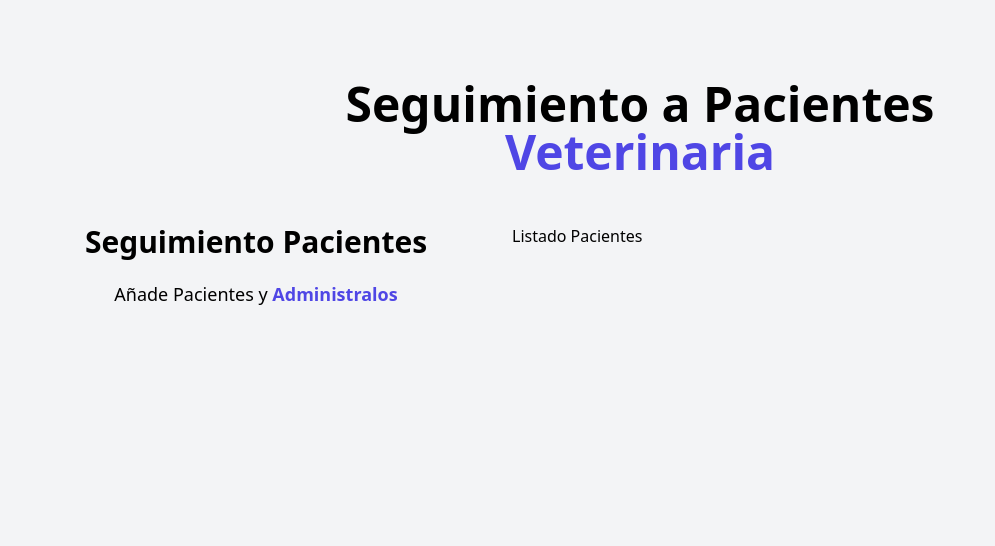
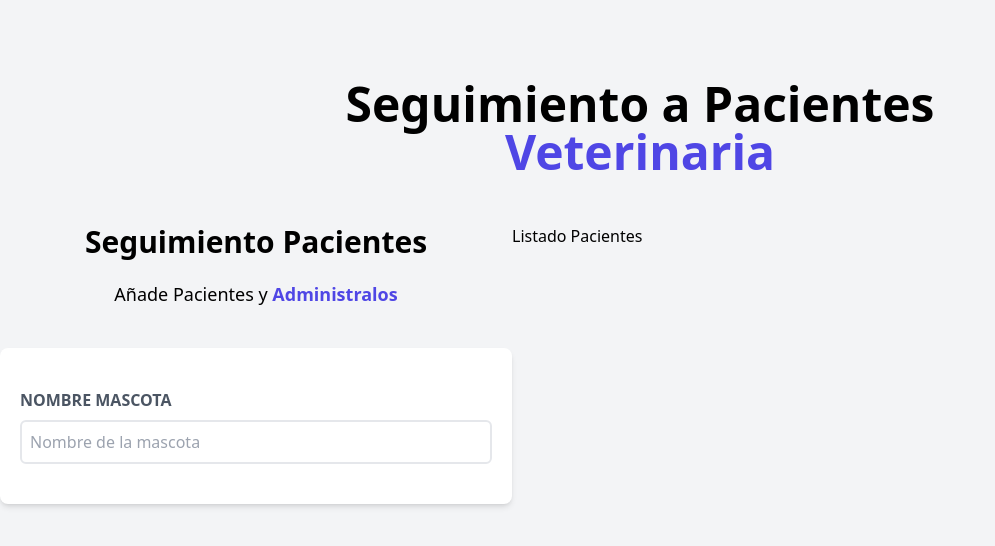
Before and after one commit to jaquimbayoc8/ProyectoCitasReact, a React (Vite) app in the folder vet-citas/: page / in a window 1280 px wide. Shown: the top 546 px of the page, without its empty margins (0-995 px from the left). Built offline with nearby package versions, Linux system fonts and the light colour scheme.

Commit message:
campos del formulario

```diff
--- a/vet-citas/src/components/Formulario.jsx
+++ b/vet-citas/src/components/Formulario.jsx
@@ -4,10 +4,19 @@
             <div className="md:w-1/2 lg:w-2/5">
                 <h2 className="font-black text-3xl text-center">Seguimiento Pacientes</h2>
 
-                <p className="text-lg mt-5 text-center">
+                <p className="text-lg mt-5 text-center mb-10">
                     Añade Pacientes y {""}
                     <span className="text-indigo-600 font-bold text-lg">Administralos</span>
                 </p>
+
+                <form className="bg-white shadow-md rounded-lg py-10 px-5">
+                    <div>
+                        <label htmlFor="mascota" className="block text-gray-600 uppercase font-bold">
+                            Nombre Mascota
+                        </label>
+                        <input id="mascota" type="text" placeholder="Nombre de la mascota" className="border-2 w-full p-2 mt-2 placeholder-gray-400 rounded-md"/>
+                    </div>
+                </form>
             </div>
         </>
     )
```
